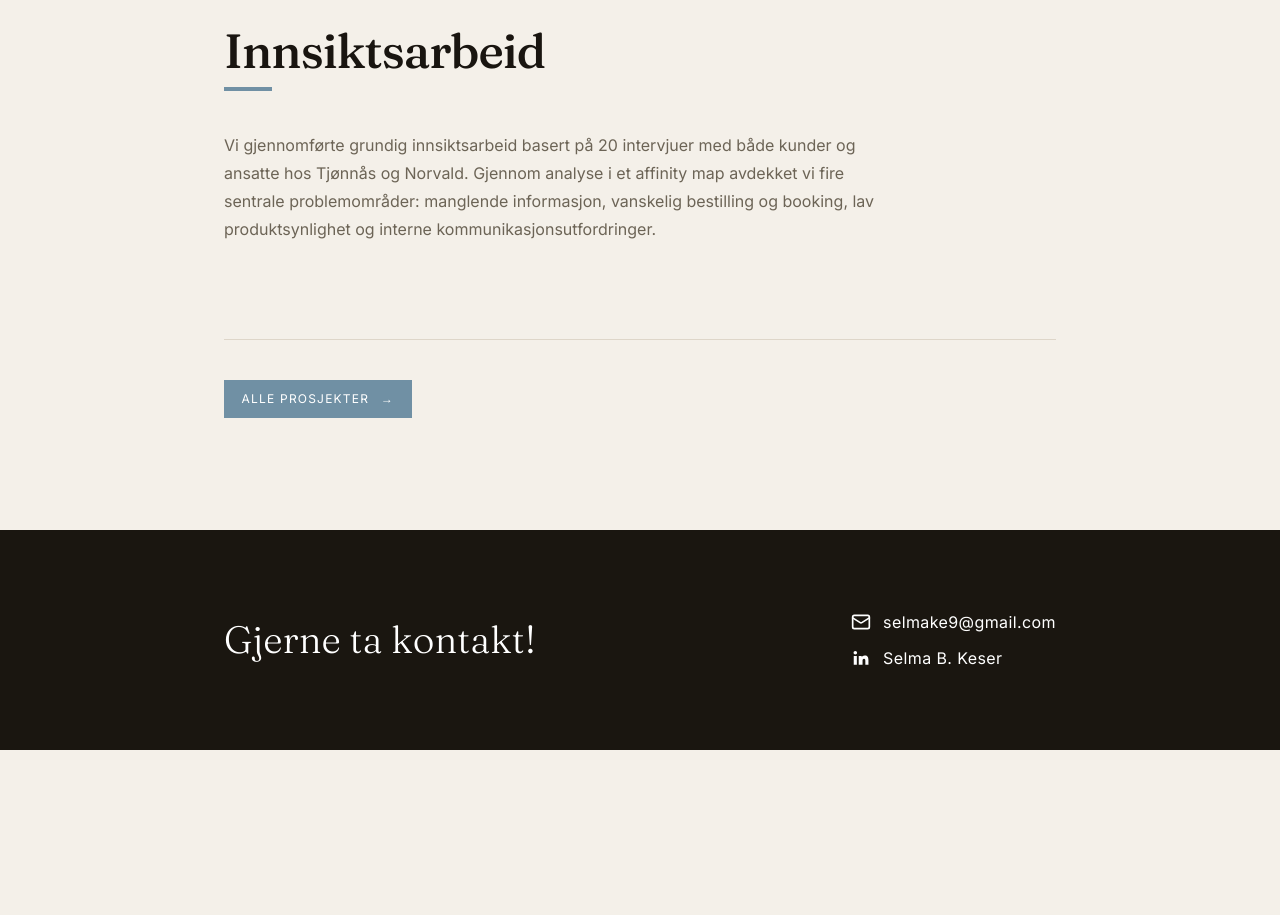
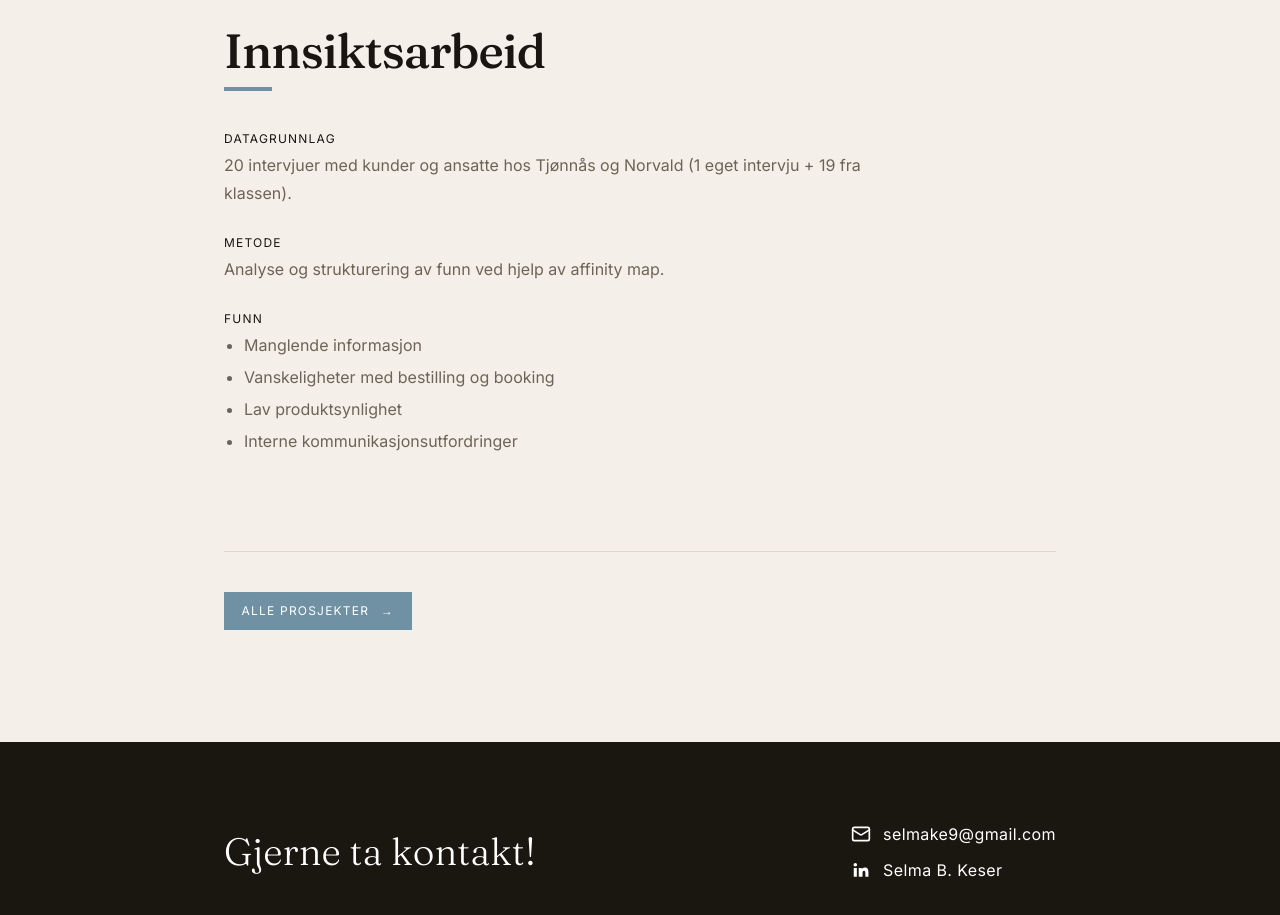
Before and after one commit to selmabk4/portfolio, a React (Vite) app: page /prosjekter/tjonnas-og-norvald in a window 1280 px wide. Shown: the part 1200-2115 px from the top of the page. Before the commit the page ends 1950 px from the top, so only its background shows below. Built offline with nearby package versions, Linux system fonts and the light colour scheme.

Commit message:
Structure insights with research findings and method

```diff
--- a/client/components/ProjectDetail.tsx
+++ b/client/components/ProjectDetail.tsx
@@ -95,9 +95,38 @@ export default function ProjectDetail({ project }: { project: ProjectDetailData
               Innsiktsarbeid
             </p>
             <div className="mb-10 h-1 w-12 bg-primary" />
-            <p className="max-w-[680px] text-sm leading-7 text-muted-foreground sm:text-base">
-              {project.insights}
-            </p>
+            <dl className="max-w-[680px] space-y-7 text-sm leading-7 text-muted-foreground sm:text-base">
+              <div>
+                <dt className="mb-1 text-xs uppercase tracking-[1.2px] text-foreground">
+                  Datagrunnlag
+                </dt>
+                <dd>
+                  20 intervjuer med kunder og ansatte hos Tjønnås og Norvald (1
+                  eget intervju + 19 fra klassen).
+                </dd>
+              </div>
+              <div>
+                <dt className="mb-1 text-xs uppercase tracking-[1.2px] text-foreground">
+                  Metode
+                </dt>
+                <dd>
+                  Analyse og strukturering av funn ved hjelp av affinity map.
+                </dd>
+              </div>
+              <div>
+                <dt className="mb-1 text-xs uppercase tracking-[1.2px] text-foreground">
+                  Funn
+                </dt>
+                <dd>
+                  <ul className="list-disc space-y-1 pl-5">
+                    <li>Manglende informasjon</li>
+                    <li>Vanskeligheter med bestilling og booking</li>
+                    <li>Lav produktsynlighet</li>
+                    <li>Interne kommunikasjonsutfordringer</li>
+                  </ul>
+                </dd>
+              </div>
+            </dl>
           </section>
         ) : null}
 
```
